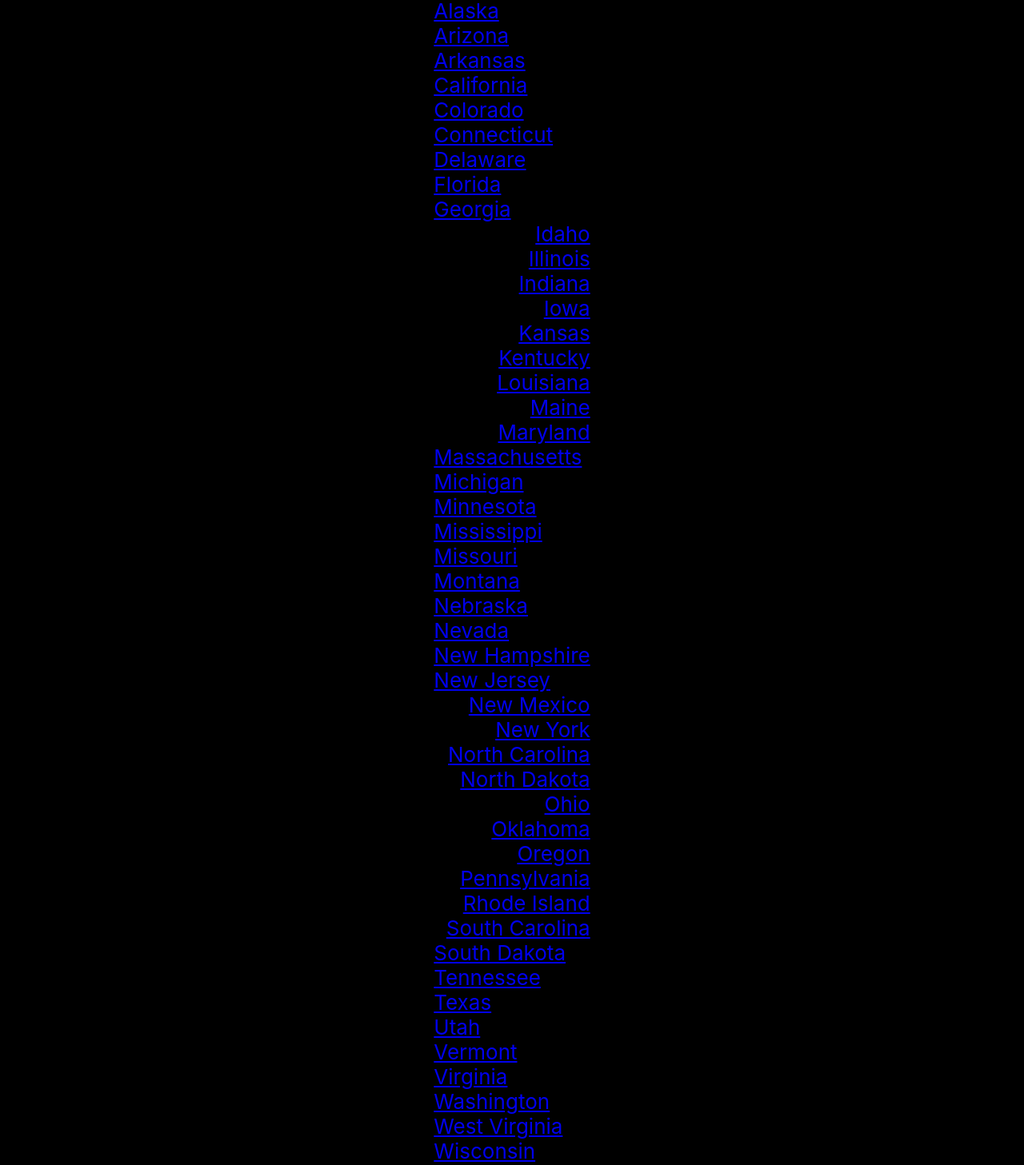
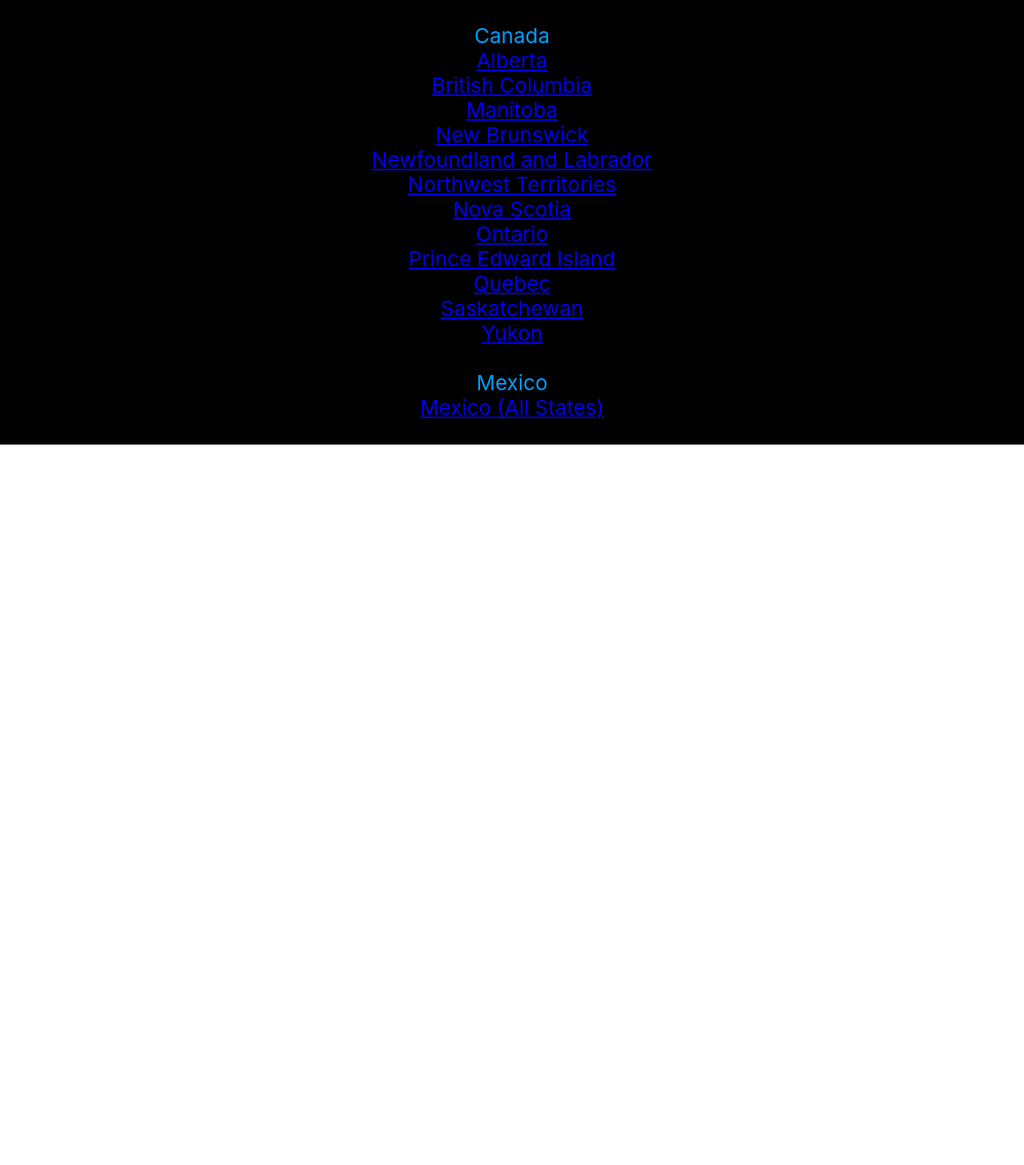
Before and after one commit to TonySwearingen/trucr, a React (Create React App) app: page / in a window 1280 px wide. Shown: the part 468-1925 px from the top of the page at 80% size. After the commit the page ends 1024 px from the top, so only its background shows below. Built offline with nearby package versions, Linux system fonts and the light colour scheme.

Commit message:
Added Canada and Mexico and React-Bootstrap

```diff
--- a/package.json
+++ b/package.json
@@ -6,7 +6,9 @@
     "@testing-library/jest-dom": "^5.16.5",
     "@testing-library/react": "^13.4.0",
     "@testing-library/user-event": "^13.5.0",
+    "bootstrap": "^5.2.3",
     "react": "^18.2.0",
+    "react-bootstrap": "^2.7.2",
     "react-dom": "^18.2.0",
     "react-scripts": "5.0.1",
     "web-vitals": "^2.1.4"
--- a/src/App.jsx
+++ b/src/App.jsx
@@ -1,6 +1,7 @@
 import './App.css';
 import UNITED_STATES from './United_States';
-import ROAD_COND from './Road_Cond';
+// import ROAD_COND from './Road_Cond';
+import CANADAMEX from './Canada_Mex';
 
 function App() {
   return (
@@ -12,7 +13,9 @@ function App() {
           <h6>© 01/22/2023</h6>
 
       <UNITED_STATES />
-      <ROAD_COND />
+      <CANADAMEX />
+      <br />
+      {/* <ROAD_COND /> */}
       </header>
     </div>
   );
--- /dev/null
+++ b/src/Canada_Mex.jsx
@@ -0,0 +1,42 @@
+import React from 'react'
+
+function canadaMex() {
+  return (
+    <div className="canada-mex states">
+      <br />
+      Canada
+      <br />
+      <a href="https://511.alberta.ca">Alberta</a>
+      <br />
+      <a href="https://www.drivebc.ca">British Columbia</a>
+      <br />
+      <a href="https://www.manitoba511.ca/en">Manitoba</a>
+      <br />
+      <a href="https://www.gnb.ca/roads">New Brunswick</a>
+      <br />
+      <a href="https://www.511nl.ca/en">Newfoundland and Labrador</a>
+      <br />
+      <a href="https://www.dot.gov.nt.ca/highways/highway-conditions">Northwest Territories</a>
+      <br />
+      <a href="https://511.novascotia.ca">Nova Scotia</a>
+      <br />
+      <a href="https://511on.ca">Ontario</a>
+      <br />
+      <a href="https://511.gov.pe.ca/en">Prince Edward Island</a>
+      <br />
+      <a href="https://www.quebec511.info/en">Quebec</a>
+      <br />
+      <a href="https://www.saskatchewan.ca/residents/transportation/highways/highway-hotline">Saskatchewan</a>
+      <br />
+      <a href="https://511yukon.ca">Yukon</a>
+      <br />
+      <br />
+      Mexico
+      <br />
+      <a href="https://www.gob.mx">Mexico (All States)</a>
+      <br />
+    </div>
+  )
+}
+
+export default canadaMex
--- a/src/United_States.jsx
+++ b/src/United_States.jsx
@@ -1,117 +1,114 @@
-import React from 'react'
+import React from 'react';
+import Dropdown from 'react-bootstrap/esm/Dropdown';
+import DropdownButton from 'react-bootstrap/esm/DropdownButton';
 
 function United_States() {
   return (
     <div>
       <div className='states'>
-        <div className='col1'>
-          <a href="https://www.dot.state.al.us/maps.html">Alabama</a>
+        <DropdownButton id='dropdown-basic-button' title='United States'>
+
+        <Dropdown.Menu>
+          <Dropdown.Item href="https://www.dot.state.al.us/maps.html">Alabama</Dropdown.Item>
           <br />
-          <a href="https://511.alaska.gov/">Alaska</a>
+          <Dropdown.Item href="https://511.alaska.gov/">Alaska</Dropdown.Item>
           <br />
-          <a href="https://www.az511.com">Arizona</a>
+          <Dropdown.Item href="https://www.az511.com">Arizona</Dropdown.Item>
           <br />
-          <a href="https://www.idrivearkansas.com">Arkansas</a>
+          <Dropdown.Item href="https://www.idrivearkansas.com">Arkansas</Dropdown.Item>
           <br />
-          <a href="https://roads.dot.ca.gov/">California</a>
+          <Dropdown.Item href="https://roads.dot.ca.gov/">California</Dropdown.Item>
           <br />
-          <a href="https://maps.cotrip.org/@-106.34053,39.2679,8?show=winterDriving,roadReports,plowLocations,weatherRadar,weatherWarnings,chainLaws">Colorado</a>
+          <Dropdown.Item href="https://maps.cotrip.org/@-106.34053,39.2679,8?show=winterDriving,roadReports,plowLocations,weatherRadar,weatherWarnings,chainLaws">Colorado</Dropdown.Item>
           <br />
-          <a href="https://ctroads.org/">Connecticut</a>
+          <Dropdown.Item href="https://ctroads.org/">Connecticut</Dropdown.Item>
           <br />
-          <a href="https://www.deldot.gov/map/">Delaware</a>
+          <Dropdown.Item href="https://www.deldot.gov/map/">Delaware</Dropdown.Item>
           <br />
-          <a href="https://fl511.com/">Florida</a>
+          <Dropdown.Item href="https://fl511.com/">Florida</Dropdown.Item>
           <br />
-          <a href="https://511ga.org">Georgia</a>
+          <Dropdown.Item href="https://511ga.org">Georgia</Dropdown.Item>
           <br />
-        </div>
-        <div className='col2'>
-          <a href="https://511.idaho.gov">Idaho</a>
+          <Dropdown.Item href="https://511.idaho.gov">Idaho</Dropdown.Item>
           <br />
-          <a href="https://www.gettingaroundillinois.com/WinterConditions/index.html">Illinois</a>
+          <Dropdown.Item href="https://www.gettingaroundillinois.com/WinterConditions/index.html">Illinois</Dropdown.Item>
           <br />
-          <a href="https://511in.org">Indiana</a>
+          <Dropdown.Item href="https://511in.org">Indiana</Dropdown.Item>
           <br />
-          <a href="https://www.511ia.org">Iowa</a>
+          <Dropdown.Item href="https://www.511ia.org">Iowa</Dropdown.Item>
           <br />
-          <a href="https://www.kandrive.org">Kansas</a>
+          <Dropdown.Item href="https://www.kandrive.org">Kansas</Dropdown.Item>
           <br />
-          <a href="https://goky.ky.gov/">Kentucky</a>
+          <Dropdown.Item href="https://goky.ky.gov/">Kentucky</Dropdown.Item>
           <br />
-          <a href="https://www.511la.org">Louisiana</a>
+          <Dropdown.Item href="https://www.511la.org">Louisiana</Dropdown.Item>
           <br />
-          <a href="https://newengland511.org">Maine</a>
+          <Dropdown.Item href="https://newengland511.org">Maine</Dropdown.Item>
           <br />
-          <a href="https://chart.maryland.gov/InteractiveMap/GetInteractiveMap">Maryland</a>
+          <Dropdown.Item href="https://chart.maryland.gov/InteractiveMap/GetInteractiveMap">Maryland</Dropdown.Item>
           <br />
-        </div>
-        <div className='col3'>
-          <a href="https://www.mass511.com">Massachusetts</a>
+          <Dropdown.Item href="https://www.mass511.com">Massachusetts</Dropdown.Item>
           <br />
-          <a href="https://mdotjboss.state.mi.us/MiDrive/map">Michigan</a>
+          <Dropdown.Item href="https://mdotjboss.state.mi.us/MiDrive/map">Michigan</Dropdown.Item>
           <br />
-          <a href="https://511mn.org">Minnesota</a>
+          <Dropdown.Item href="https://511mn.org">Minnesota</Dropdown.Item>
           <br />
-          <a href="https://www.mdottraffic.com/default.aspx?showMain=true">Mississippi</a>
+          <Dropdown.Item href="https://www.mdottraffic.com/default.aspx?showMain=true">Mississippi</Dropdown.Item>
           <br />
-          <a href="https://traveler.modot.org/map">Missouri</a>
+          <Dropdown.Item href="https://traveler.modot.org/map">Missouri</Dropdown.Item>
           <br />
-          <a href="https://www.511mt.net">Montana</a>
+          <Dropdown.Item href="https://www.511mt.net">Montana</Dropdown.Item>
           <br />
-          <a href="https://new.511.nebraska.gov/@-101.38885,41.73038,7?show=roadReports,constructionReports,wazeReports,winterDriving,stationsAlert,weatherWarningsAreaEvents,weatherRadar">Nebraska</a>
+          <Dropdown.Item href="https://new.511.nebraska.gov/@-101.38885,41.73038,7?show=roadReports,constructionReports,wazeReports,winterDriving,stationsAlert,weatherWarningsAreaEvents,weatherRadar">Nebraska</Dropdown.Item>
           <br />
-          <a href="https://nvroads.com">Nevada</a>
+          <Dropdown.Item href="https://nvroads.com">Nevada</Dropdown.Item>
           <br />
-          <a href="https://newengland511.org">New Hampshire</a>
+          <Dropdown.Item href="https://newengland511.org">New Hampshire</Dropdown.Item>
           <br />
-          <a href="https://511nj.org">New Jersey</a>
+          <Dropdown.Item href="https://511nj.org">New Jersey</Dropdown.Item>
           <br />
-        </div>
-        <div className='col4'>
-          <a href="https://www.nmroads.com">New Mexico</a>
+          <Dropdown.Item href="https://www.nmroads.com">New Mexico</Dropdown.Item>
           <br />
-          <a href="https://www.511ny.org">New York</a>
+          <Dropdown.Item href="https://www.511ny.org">New York</Dropdown.Item>
           <br />
-          <a href="https://drivenc.gov">North Carolina</a>
+          <Dropdown.Item href="https://drivenc.gov">North Carolina</Dropdown.Item>
           <br />
-          <a href="https://www.dot.nd.gov/travel">North Dakota</a>
+          <Dropdown.Item href="https://www.dot.nd.gov/travel">North Dakota</Dropdown.Item>
           <br />
-          <a href="https://www.ohgo.com">Ohio</a>
+          <Dropdown.Item href="https://www.ohgo.com">Ohio</Dropdown.Item>
           <br />
-          <a href="https://okroads.org">Oklahoma</a>
+          <Dropdown.Item href="https://okroads.org">Oklahoma</Dropdown.Item>
           <br />
-          <a href="https://www.tripcheck.com">Oregon</a>
+          <Dropdown.Item href="https://www.tripcheck.com">Oregon</Dropdown.Item>
           <br />
-          <a href="https://www.511pa.com">Pennsylvania</a>
+          <Dropdown.Item href="https://www.511pa.com">Pennsylvania</Dropdown.Item>
           <br />
-          <a href="https://www.dot.ri.gov/travel">Rhode Island</a>
+          <Dropdown.Item href="https://www.dot.ri.gov/travel">Rhode Island</Dropdown.Item>
           <br />
-          <a href="https://www.511sc.org">South Carolina</a>
+          <Dropdown.Item href="https://www.511sc.org">South Carolina</Dropdown.Item>
           <br />
-        </div>
-        <div className='col5'>
-          <a href="https://www.sd511.org">South Dakota</a>
+          <Dropdown.Item href="https://www.sd511.org">South Dakota</Dropdown.Item>
           <br />
-          <a href="https://smartway.tn.gov/traffic?features=incident,traffic">Tennessee</a>
+          <Dropdown.Item href="https://smartway.tn.gov/traffic?features=incident,traffic">Tennessee</Dropdown.Item>
           <br />
-          <a href="https://drivetexas.org">Texas</a>
+          <Dropdown.Item href="https://drivetexas.org">Texas</Dropdown.Item>
           <br />
-          <a href="https://udottraffic.utah.gov">Utah</a>
+          <Dropdown.Item href="https://udottraffic.utah.gov">Utah</Dropdown.Item>
           <br />
-          <a href="https://newengland511.org">Vermont</a>
+          <Dropdown.Item href="https://newengland511.org">Vermont</Dropdown.Item>
           <br />
-          <a href="https://www.511virginia.org">Virginia</a>
+          <Dropdown.Item href="https://www.511virginia.org">Virginia</Dropdown.Item>
           <br />
-          <a href="https://wsdot.com/travel/real-time/">Washington</a>
+          <Dropdown.Item href="https://wsdot.com/travel/real-time/">Washington</Dropdown.Item>
           <br />
-          <a href="https://www.wv511.org">West Virginia</a>
+          <Dropdown.Item href="https://www.wv511.org">West Virginia</Dropdown.Item>
           <br />
-          <a href="https://511wi.gov">Wisconsin</a>
+          <Dropdown.Item href="https://511wi.gov">Wisconsin</Dropdown.Item>
           <br />
-          <a href="https://www.wyoroad.info">Wyoming</a>
+          <Dropdown.Item href="https://www.wyoroad.info">Wyoming</Dropdown.Item>
           <br />
-        </div>
+        </Dropdown.Menu>
+        </DropdownButton>
       </div>
     </div>
   )
```
Also changed, not shown: 1 other file (tests, documents, lock files or other folders).
